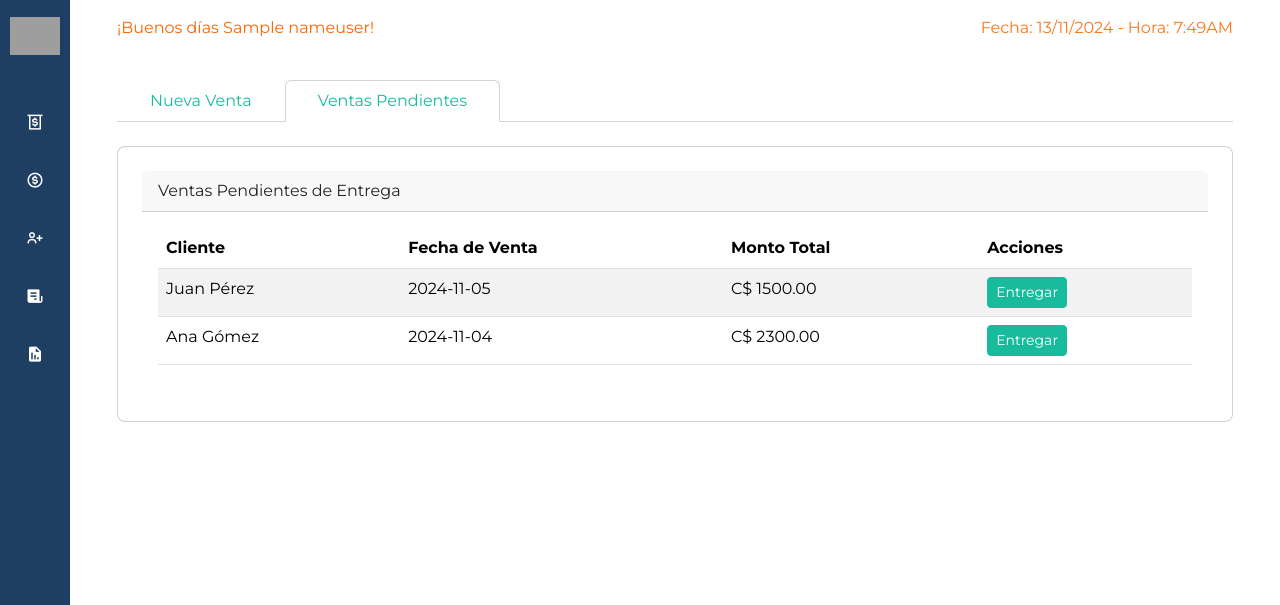
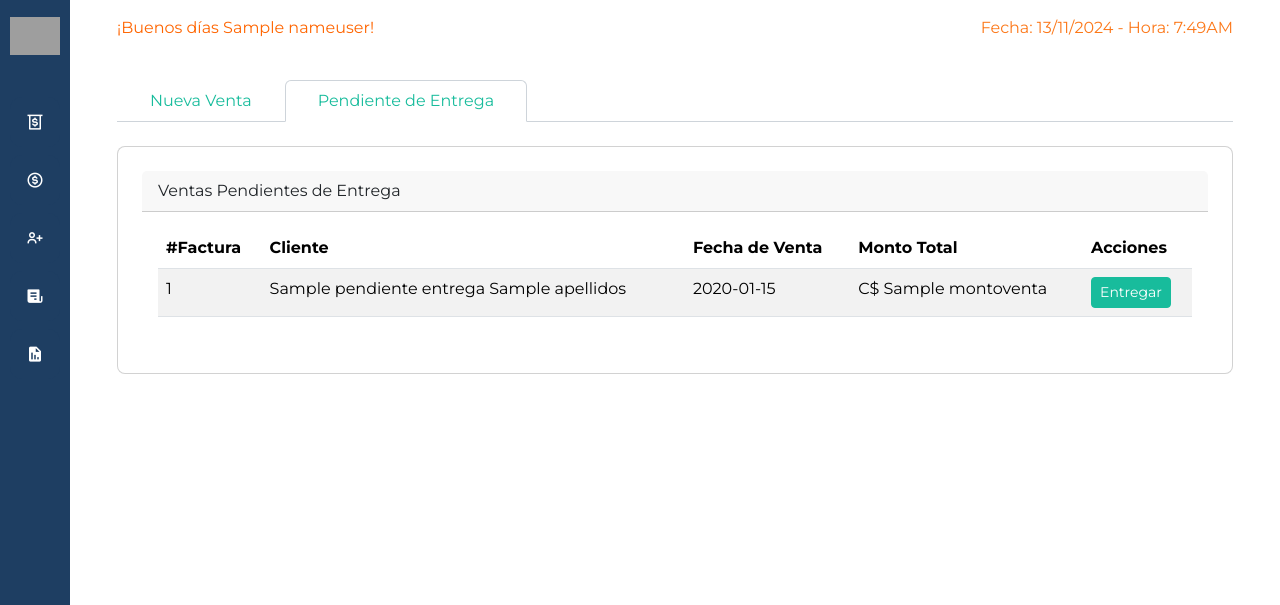
Before and after one commit to Jaysson21/BlandonComercial, a Flask app: template src/templates/GestionVentas.html in a window 1280 px wide, after a click on "Pendiente de Entrega". Shown: the top 605 px of the page. Run offline with Flask 3, Linux system fonts and the light colour scheme; the template is opened without the code that fills it: most values are stand-ins (such as "Sample title", 1, 10 or a date in 2020); some libraries are stand-ins or nearby versions; grey boxes are pictures that could not be loaded.

Commit message:
entrega de pedidos

```diff
--- a/src/application.py
+++ b/src/application.py
@@ -137,8 +137,14 @@ def logout():
 @app.route("/GestionVentas")
 def GestionVentas():
     clientes = ClienteModel.get_clients()
+    ventas_pendientes = VentaModel.get_salesPending()
     actualizar_listaProd()
-    return render_template("GestionVentas.html", username=session["username"], clientes=clientes, nameuser=session["nameUser"])
+    return render_template("GestionVentas.html", username=session["username"], clientes=clientes, nameuser=session["nameUser"], pendienteEntregas=ventas_pendientes)
+
+@app.route("/deliverOrder/<int:ventaid>", methods=["POST", "GET"])
+def deliverOrder(ventaid):
+    VentaModel.deliverOrder(ventaid)
+    return jsonify({"status": "success", "mensaje": "pedido entregado correctamente."}), 201
 
 @app.route("/saveSale", methods=["POST", "GET"])
 def saveSale():
@@ -153,12 +159,13 @@ def saveSale():
     cliente_id = datos.get('cliente_id')
     usuario_id = session["user_id"]
     tipo_venta = datos.get('tipo_venta')
+    tipo_entrega = datos.get('tipo_entrega')
     productos = datos.get('productos')
     fechaVenta = nicaragua_time
     montoPagoInicial = datos.get('montoPagoInicial')
     observacion = datos.get('observacion')
 
-    res = VentaModel.saveSale(cliente_id, usuario_id, tipo_venta, productos,montoPagoInicial, observacion,fechaVenta)
+    res = VentaModel.saveSale(cliente_id, usuario_id, tipo_venta, tipo_entrega, productos,montoPagoInicial, observacion,fechaVenta)
 
     return jsonify({"status": "success", "mensaje": "Venta registrada correctamente.", "NumFact":res}), 201
 
--- a/src/static/js/GestionVentas.js
+++ b/src/static/js/GestionVentas.js
@@ -313,6 +313,17 @@ document.addEventListener("DOMContentLoaded", function () {
 
     //Guardar ventas
     $('#btnGuardarVenta').on('click', function () {
+
+        if ($('#selectTipoVenta').val() == "Contado") {
+            const cliente_id = ClienteID;
+            const usuario_id = 0;
+            const tipo_venta = $('#selectTipoVenta').val();
+            const tipo_entrega = $('#selectTipoEntrega').val();
+            const pagoInicial = 0;
+            const observacion = $('#observacion').val();
+
+            succesSale(cliente_id, usuario_id, tipo_venta, tipo_entrega, pagoInicial, observacion);
+        } else {
             Swal.fire({
                 title: '¿Desea realizar un pago inicial?',
                 showDenyButton: true,             // Habilita el botón "No"
@@ -325,29 +336,22 @@ document.addEventListener("DOMContentLoaded", function () {
                 cancelButtonColor: '#aaa'
             }).then((result) => {
                 if (result.isConfirmed) {
-                // Si elige "Sí", recoge los datos del formulario y realiza la acción
-                const cliente_id = ClienteID;
-                const usuario_id = 0;
-                const tipo_venta = $('#selectTipoVenta').val();
-                const pagoInicial = 0;
-                const observacion = $('#observacion').val();
 
-                if (tipo_venta == "Credito") {
+
                     showModalPagoInicial();
-                } else {
-                    succesSale(cliente_id, usuario_id, tipo_venta, pagoInicial, observacion);
-                }
+
 
                 } else if (result.isDenied) {
                     // Si elige "No", realiza la venta sin pago inicial
                     const cliente_id = ClienteID;
                     const usuario_id = 0;
                     const tipo_venta = $('#selectTipoVenta').val();
+                    const tipo_entrega = $('#selectTipoEntrega').val();
                     const pagoInicial = 0;
                     const observacion = $('#observacion').val();
 
 
-                succesSale(cliente_id, usuario_id, tipo_venta, pagoInicial, observacion);
+                    succesSale(cliente_id, usuario_id, tipo_venta, tipo_entrega, pagoInicial, observacion);
 
 
                 } else if (result.dismiss === Swal.DismissReason.cancel) {
@@ -355,6 +359,8 @@ document.addEventListener("DOMContentLoaded", function () {
                     console.log("El usuario canceló la acción.");
                 }
             });
+        }
+
 
 
     });
@@ -365,10 +371,11 @@ document.addEventListener("DOMContentLoaded", function () {
             const cliente_id = ClienteID;
             const usuario_id = 0;
             const tipo_venta = $('#selectTipoVenta').val();
+            const tipo_entrega = $('#selectTipoEntrega').val();
             const pagoInicial = $("#pagoInicial").val();
             const observacion = $('#observacion').val();
 
-            succesSale(cliente_id, usuario_id, tipo_venta, pagoInicial, observacion);
+            succesSale(cliente_id, usuario_id, tipo_venta, tipo_entrega, pagoInicial, observacion);
         } else {
             document.getElementById("pagoInicial").style.borderColor = "red";
             document.getElementById("msgPagoInicial").style.color = "red";
@@ -379,6 +386,7 @@ document.addEventListener("DOMContentLoaded", function () {
     function succesSale(cliente_id,
         usuario_id,
         tipo_venta,
+        tipo_entrega,
         pagoInicial,
         observacion) {
         showLoadingModal();
@@ -415,6 +423,7 @@ document.addEventListener("DOMContentLoaded", function () {
             cliente_id: cliente_id,
             usuario_id: usuario_id,
             tipo_venta: tipo_venta,
+            tipo_entrega: tipo_entrega,
             productos: productos,
             montoPagoInicial: pagoInicial,
             observacion: observacion
--- a/src/templates/GestionVentas.html
+++ b/src/templates/GestionVentas.html
@@ -11,8 +11,8 @@
         </li>
         <li class="nav-item" role="presentation">
             <button class="nav-link" id="ventas-pendientes-tab" data-bs-toggle="tab" data-bs-target="#ventas-pendientes"
-                type="button" role="tab" aria-controls="ventas-pendientes" aria-selected="false">Ventas
-                Pendientes</button>
+                type="button" role="tab" aria-controls="ventas-pendientes" aria-selected="false">Pendiente de
+                Entrega</button>
         </li>
     </ul>
 
@@ -29,9 +29,11 @@
             <div class="card mt-4">
                 <div class="card-header">Ventas Pendientes de Entrega</div>
                 <div class="card-body">
+                    <div class="table-responsive">
                         <table class="table table-striped">
                             <thead>
                                 <tr>
+                                    <th>#Factura</th>
                                     <th>Cliente</th>
                                     <th>Fecha de Venta</th>
                                     <th>Monto Total</th>
@@ -39,42 +41,30 @@
                                 </tr>
                             </thead>
                             <tbody id="ventasPendientesTableBody">
-                            <!-- Las filas de ventas pendientes se generarán dinámicamente con JavaScript -->
+                                {% for v in pendienteEntregas %}
+                                <tr>
+                                    <td>{{v.ventaid}}</td>
+                                    <td>{{v.nombres}} {{v.apellidos}}</td>
+                                    <td>{{v.fechaventa}}</td>
+                                    <td>C$ {{v.montoventa}}</td>
+                                    <td><button class="btn btn-success btn-sm"
+                                            onclick="entregarVenta('{{v.nombres}}',{{v.ventaid}})">Entregar</button>
+                                    </td>
+                                </tr>
+                                {% endfor %}
                             </tbody>
                         </table>
                     </div>
                 </div>
             </div>
         </div>
+
+    </div>
 </div>
 
 <script>
-    // Función para cargar ventas pendientes (puede ser una función AJAX para obtener datos del servidor)
-    function cargarVentasPendientes() {
-        // Ejemplo de datos de ventas pendientes (esto debería venir de una solicitud AJAX en la vida real)
-        const ventasPendientes = [
-            { cliente: "Juan Pérez", fecha: "2024-11-05", monto: 1500.00 },
-            { cliente: "Ana Gómez", fecha: "2024-11-04", monto: 2300.00 }
-        ];
-
-        // Seleccionar el cuerpo de la tabla
-        const tableBody = document.getElementById("ventasPendientesTableBody");
-        tableBody.innerHTML = ""; // Limpiar el contenido
-
-        ventasPendientes.forEach(venta => {
-            const row = document.createElement("tr");
-            row.innerHTML = `
-                <td>${venta.cliente}</td>
-                <td>${venta.fecha}</td>
-                <td>C$ ${venta.monto.toFixed(2)}</td>
-                <td><button class="btn btn-success btn-sm" onclick="entregarVenta('${venta.cliente}')">Entregar</button></td>
-            `;
-            tableBody.appendChild(row);
-        });
-    }
-
     // Función para marcar una venta como entregada
-    function entregarVenta(cliente) {
+    function entregarVenta(cliente, ventaid) {
         Swal.fire({
             title: `¿Confirmas la entrega para ${cliente}?`,
             icon: 'question',
@@ -83,14 +73,49 @@
             cancelButtonText: 'Cancelar'
         }).then((result) => {
             if (result.isConfirmed) {
-                // Aquí puedes llamar a una función para actualizar el estado de la venta a "Entregada"
-                Swal.fire('Entregado!', `La venta de ${cliente} ha sido marcada como entregada.`, 'success');
+
+                // Enviar la solicitud AJAX al servidor
+                $.ajax({
+                    url: '/deliverOrder/' + ventaid, // URL donde está tu ruta para guardar la venta
+                    method: 'POST',
+                    contentType: 'application/json',
+                    success: function (response) {
+                        if (response.status === 'success') {
+                            //hideLoadingModal();
+                            // Mostrar SweetAlert de éxito y recargar la página
+                            Swal.fire({
+                                title: `La venta de ${cliente} ha sido marcada como entregada.`,
+                                icon: "success",
+                                showConfirmButton: false,
+                                timer: 1000,
+                            })
+
+                            location.reload(true);
+                        } else {
+                            // Si hubo un error, mostrar el mensaje de error
+                            Swal.fire({
+                                title: "Error en entrega",
+                                text: data.message,
+                                icon: "error",
+                            });
+                        }
+                    },
+                    error: function (xhr, status, error) {
+                        //hideLoadingModal();
+                        Swal.fire({
+                            title: "Error en venta",
+                            text: 'Ocurrió un error al registrar la venta. Inténtalo de nuevo',
+                            icon: "error",
+                        });
+                    }
+                });
+
+
+
             }
         });
     }
 
-    // Cargar ventas pendientes cuando se carga la pestaña correspondiente
-    document.getElementById('ventas-pendientes-tab').addEventListener('shown.bs.tab', cargarVentasPendientes);
 </script>
 <script src="{{url_for('static', filename='js/GestionVentas.js')}}"></script>
 {% endblock %}
--- a/src/templates/layout.html
+++ b/src/templates/layout.html
@@ -383,11 +383,18 @@
                 </div>
                 <div class="modal-body">
                     <form id="formVenta">
-                        <div class="mb-3" id="pagoInicialContainer">
-                            <label for="pagoInicial" class="form-label">Tipo de venta: </label>
+                        <div class="mb-3">
+                            <label for="selectTipoVenta" class="form-label">Tipo de venta: </label>
                             <Select class="form-select" name="selectTipoVenta" id="selectTipoVenta">
                                 <option value="Credito">Credito</option>
                                 <option value="Contado">Contado</option>
+                            </Select>
+                        </div>
+                        <div class="mb-3">
+                            <label for="selectTipoEntrega" class="form-label">Tipo de entrega: </label>
+                            <Select class="form-select" name="selectTipoEntrega" id="selectTipoEntrega">
+                                <option value="Inmediata">Inmediata</option>
+                                <option value="Encargo">Encargo</option>
                             </Select>
                         </div>
                     </form>
```
Also changed, not shown: src/model/VentaModel.py (+45 -2 lines), 3 other files. Lines whose indentation alone changed are shown as unchanged.
